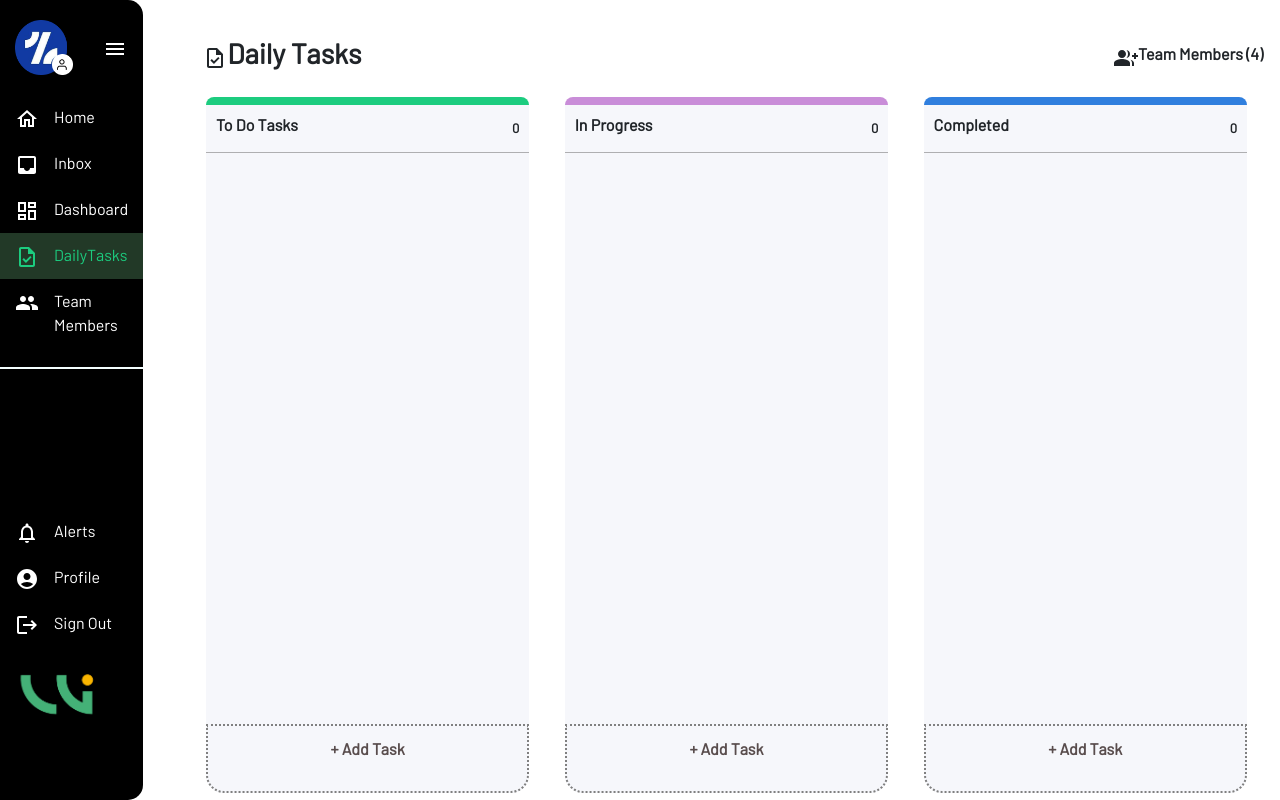
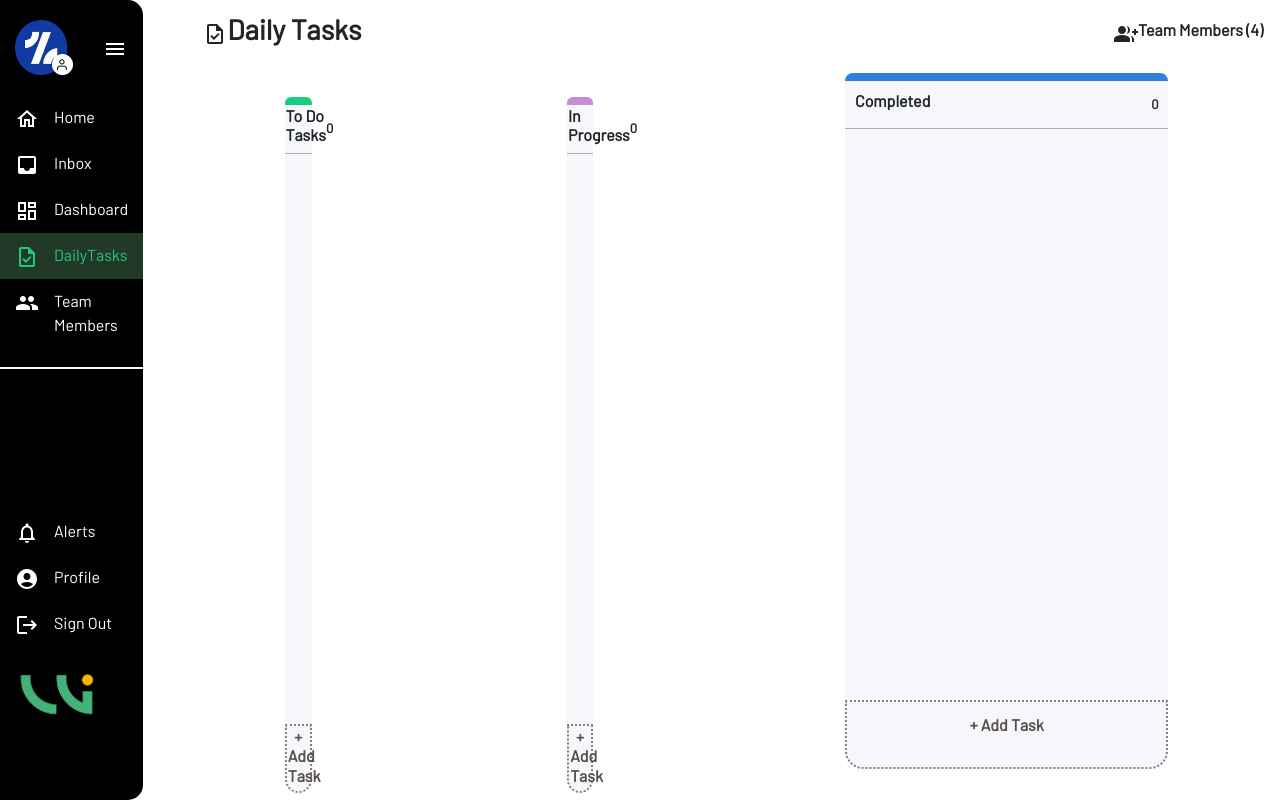
Before and after one commit to gcteamdev/Tasksiary, a React (Create React App) app: page /dailyTasks in a window 1280 px wide. Built offline with nearby package versions, Linux system fonts and the light colour scheme.

Commit message:
Daily Task in progress column implemented

```diff
--- /dev/null
+++ b/src/components/AddTask/TaskListsInProgress.tsx
@@ -0,0 +1,45 @@
+import React, { useContext} from 'react';
+import Task from './Task';
+import { TasksContext } from './TasksContext';
+import { nanoid } from 'nanoid';
+import { Draggable } from 'react-beautiful-dnd';
+import { Col } from 'react-bootstrap';
+
+function TaskListsInProgress() {
+  const [inprogressTodos, setPrgressTodos]= useContext(TasksContext);
+  const id = nanoid();
+
+  return (
+
+  <div>
+     {inprogressTodos.map((task, id) => (
+         <Draggable key={task.id} draggableId={`draggable${id}`} index={id}>
+         {(provided) => (
+             <Col
+               {...provided.draggableProps}
+               {...provided.dragHandleProps}
+               ref={provided.innerRef}
+             >
+
+              <Task
+                name={task.name}
+                assign={task.assign}
+                date={task.date}
+                description={task.description}
+                id={id}
+              />
+
+            </Col>
+
+          )}
+
+
+           </Draggable>
+        ))}
+
+    </div>
+
+  )
+}
+
+export default TaskListsInProgress;
--- a/src/components/AddTask/TasksContext.jsx
+++ b/src/components/AddTask/TasksContext.jsx
@@ -3,14 +3,11 @@ import React, { useState, createContext } from 'react';
 export const TasksContext = createContext();
 
 export const TaskProvider = (props) => {
-  const [tasks, setTasks] = useState([
-  /*   --below json is for css purpose only-- */
-
-
-  ]);
+  const [tasks, setTasks] = useState([]);
+  const [inprogressTodos, setPrgressTodos] = useState([]);
 
   return (
-    <TasksContext.Provider value={[tasks, setTasks]}>
+    <TasksContext.Provider value={[tasks, setTasks, inprogressTodos,setPrgressTodos]}>
       {props.children}
     </TasksContext.Provider>
   );
--- a/src/components/MainPages/DailyTasks.jsx
+++ b/src/components/MainPages/DailyTasks.jsx
@@ -3,6 +3,7 @@ import AddTaskForm from '../AddTask/AddTaskForm';
 import TaskOutlinedIcon from '@mui/icons-material/TaskOutlined';
 import GroupAddIcon from '@mui/icons-material/GroupAdd';
 import TasksList from '../AddTask/TaskList';
+import TaskListsInProgress from "../AddTask/TaskListsInProgress"
 import './DailyTasks.css';
 import { useContext, useState } from 'react';
 import { TasksContext } from '../AddTask/TasksContext';
@@ -11,7 +12,7 @@ import { nanoid } from 'nanoid';
 
 function DailyTasks() {
   const id = nanoid();
-  const [tasks,setTasks] = useContext(TasksContext);
+  const [tasks,setTasks,inprogressTodos, setPrgressTodos] = useContext(TasksContext);
   const [popup, SetPopup] = useState(false);
   const handleAddTask = () => {
     SetPopup(!popup);
@@ -34,18 +35,7 @@ function DailyTasks() {
 
   return (
     <div className="dailyTask-P">
-      <DragDropContext  onDragEnd={dragEnd}>
-        <Droppable
-          droppableId={`droppable${id}`}
-          direction="vertical"
-          type="column"
-        >
-          {(provided) => (
-            <div
-              className="my-4"
-              {...provided.droppableProps}
-              ref={provided.innerRef}
-            >
+       <DragDropContext  onDragEnd={dragEnd}>
               {popup ? (
                 <div className="popupCtn">
                   <AddTaskForm />
@@ -67,12 +57,30 @@ function DailyTasks() {
                   <h6 className="Tasks-Heading"> Team Members (4)</h6>
                 </div>
               </div>
-              <div className="taskContainer">
+    <div className="taskContainer">
+
+
+        <Droppable
+          droppableId={`droppableTODO${id}`}
+          direction="vertical"
+          type="column"
+        >
+          {(provided) => (
+            <div
+              className="my-4"
+              {...provided.droppableProps}
+              ref={provided.innerRef}
+             >
+
+
+
                 <div className="taskCtn1">
                   <div className="cards-box">
                     <div className="innerHeading">
                       <h6> To Do Tasks</h6>
-                      <div className="num">{tasks.length} </div>
+                      <div className="num">
+                        {tasks.length}
+                      </div>
                     </div>
                     <div className="cardsHolder">
                       <TasksList />
@@ -82,16 +90,54 @@ function DailyTasks() {
                     + Add Task
                   </h6>
                 </div>
+
+
+
+              {/*  //so don't bleeed on bottom */}
+              {provided.placeholder}
+            </div>
+         )}
+        </Droppable>
+
+
+
+        <Droppable
+          droppableId={`droppableINPROGRESS${id}`}
+          direction="vertical"
+          type="column"
+        >
+          {(provided) => (
+            <div
+              className="my-4"
+              {...provided.droppableProps}
+              ref={provided.innerRef}
+             >
+
                 <div className="taskCtn2">
                   <div className="cards-box">
                     <div className="innerHeading">
                       <h6> In Progress</h6>
                       <div className="num">0 </div>
                     </div>
-                    <div className="cardsHolder">{/* <TasksList /> */}</div>
+                    <div className="cardsHolder">
+                      <TaskListsInProgress />
+                      </div>
                   </div>
                   <h6 className="AddTaskSign">+ Add Task</h6>
                 </div>
+
+
+
+              {/*  //so don't bleeed on bottom */}
+              {provided.placeholder}
+            </div>
+         )}
+        </Droppable>
+
+
+
+
+
                 <div className="taskCtn3">
                   <div className="cards-box">
                     <div className="innerHeading">
@@ -101,13 +147,10 @@ function DailyTasks() {
                   </div>
                   <h6 className="AddTaskSign">+ Add Task</h6>
                 </div>
+
+
               </div>
 
-              {/*  //so don't bleeed on bottom */}
-              {provided.placeholder}
-            </div>
-          )}
-        </Droppable>
       </DragDropContext>
     </div>
   );
```
